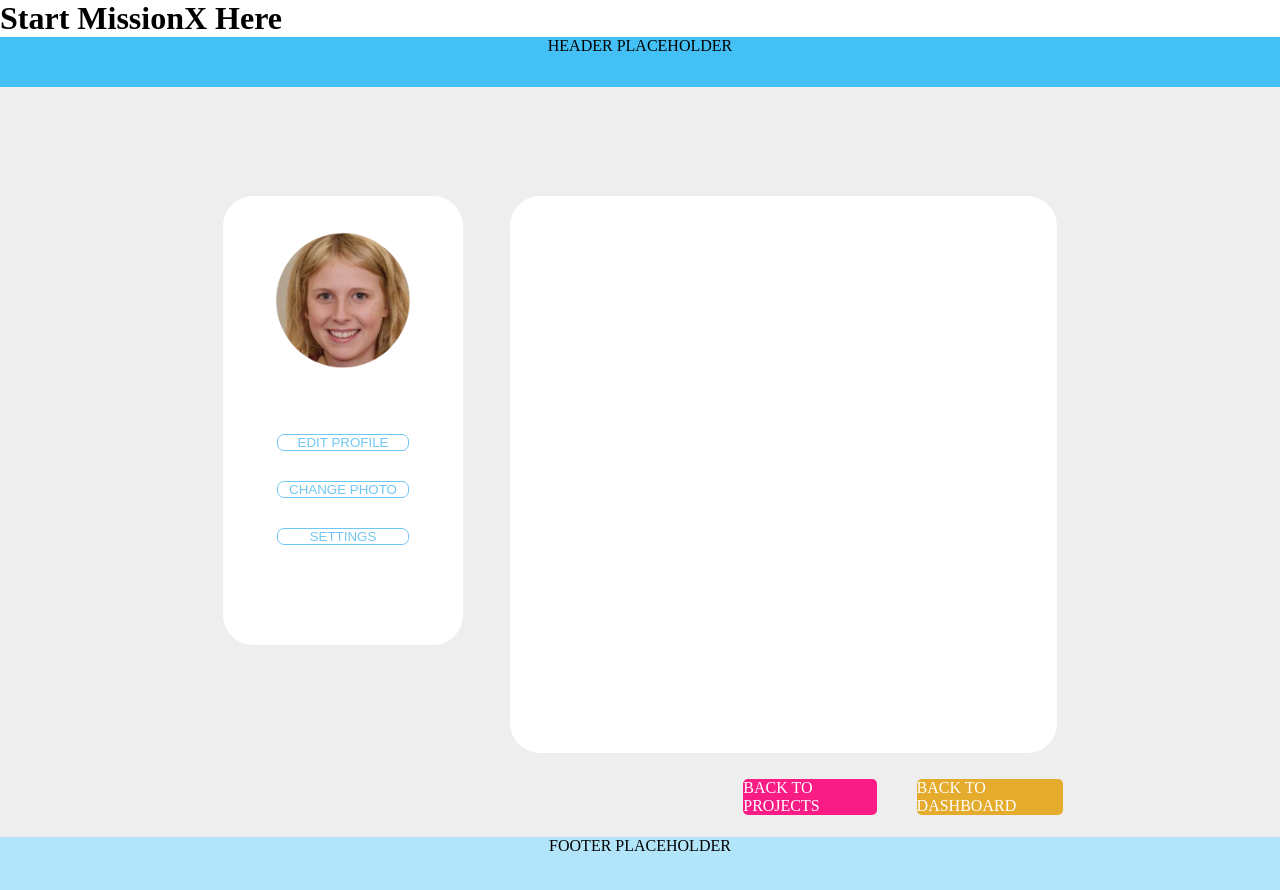
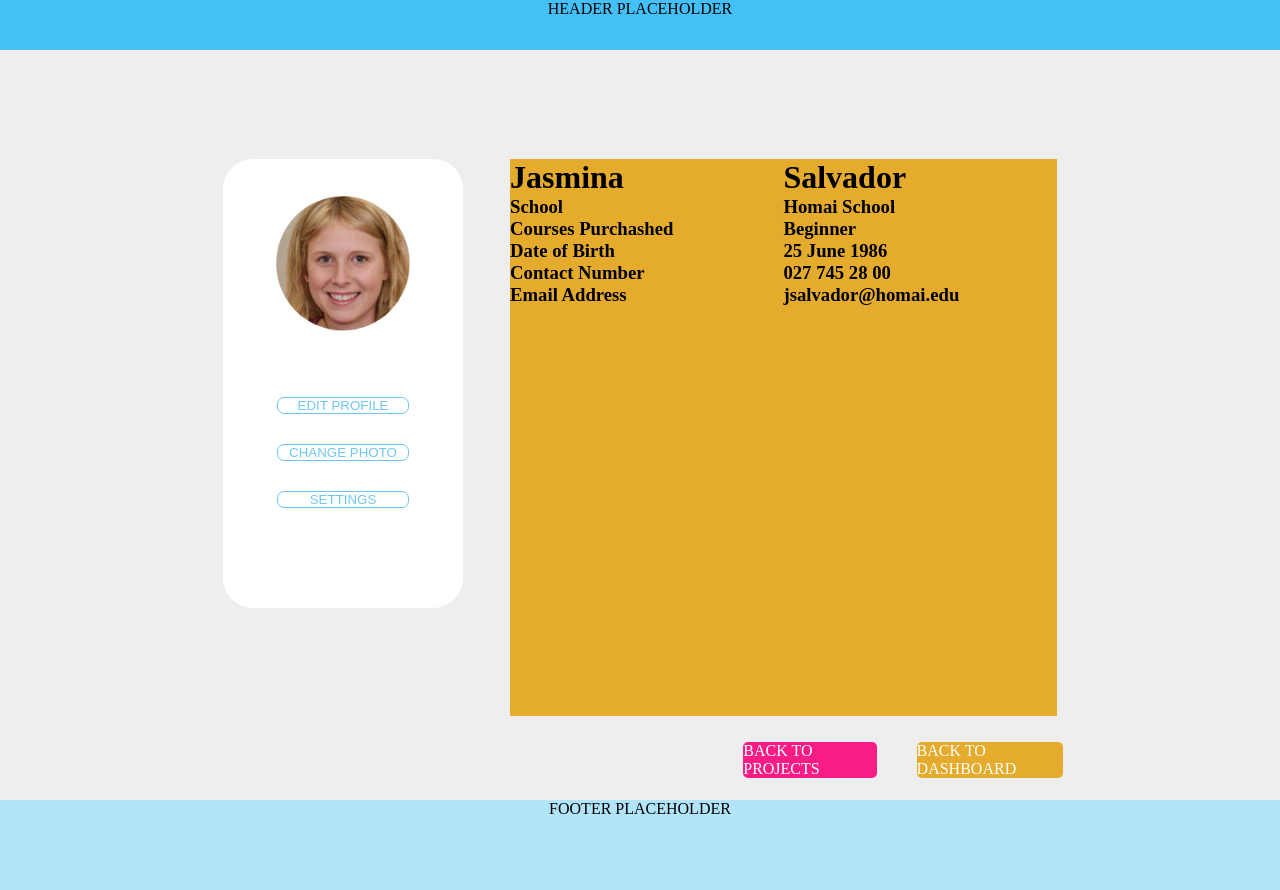
Before and after one commit to iskren279/mission-x-frontend, a React (Vite) app: page /teacher-profiles in a window 1280 px wide. Shown: the top 890 px of the page. Built offline with nearby package versions, Linux system fonts and the light colour scheme.

Commit message:
lil update

```diff
--- a/src/App.jsx
+++ b/src/App.jsx
@@ -4,7 +4,7 @@ import { Outlet } from "react-router-dom";
 function App() {
   return (
   <>
-  <h1>Start MissionX Here</h1>
+  {/* <h1>Start MissionX Here</h1> */}
   <Outlet/>
   </>
   )
--- a/src/pages/teacherProfileViewer/TeacherProfileViewer.jsx
+++ b/src/pages/teacherProfileViewer/TeacherProfileViewer.jsx
@@ -17,7 +17,24 @@ export default function TeacherProfileViewer() {
             <br />
             <button className={styles.btn}>SETTINGS</button>
         </div>
-        <div className={styles.box2}></div>
+        <div className={styles.box2}>
+          <div className={styles.con}>
+            <h1 className={styles.jas}>Jasmina</h1>
+            <h3 className={styles.temp1}>School</h3>
+            <h3 className={styles.temp1}>Courses Purchashed</h3>
+            <h3 className={styles.temp1}>Date of Birth</h3>
+            <h3 className={styles.temp1}>Contact Number</h3>
+            <h3 className={styles.temp1}>Email Address</h3>
+          </div>
+          <div className={styles.con}>
+            <h1 className={styles.sal}>Salvador</h1>
+            <h3 className={styles.temp}>Homai School</h3>
+            <h3 className={styles.temp}>Beginner</h3>
+            <h3 className={styles.temp}>25 June 1986</h3>
+            <h3 className={styles.temp}>027 745 28 00</h3>
+            <h3 className={styles.temp}>jsalvador@homai.edu</h3>
+          </div>
+        </div>
       </div>
         <div className={styles.container1}>
         <NavLink className={styles.btn1} to='/project-library'>BACK TO PROJECTS</NavLink>
--- a/src/pages/teacherProfileViewer/TeacherProfileViewer.module.css
+++ b/src/pages/teacherProfileViewer/TeacherProfileViewer.module.css
@@ -38,6 +38,7 @@
   height: 30.43%;
 }
 .box2 {
+  display: flex;
   background-color: #FFFFFF;
   border: 2px #E2DFDF;
   border-radius: 30px;
@@ -46,8 +47,14 @@
   margin-right: 16.93vw;
   height: 69.6vh;
   width: 42.71vw;
-  text-align: center;
-  position: relative
+}
+.con {
+  height: 100%;
+  width: 50%;
+  background-color: #E5AB2C;
+}
+.jas {
+
 }
 .container1 {
 background-color: #eeeeee;
```
